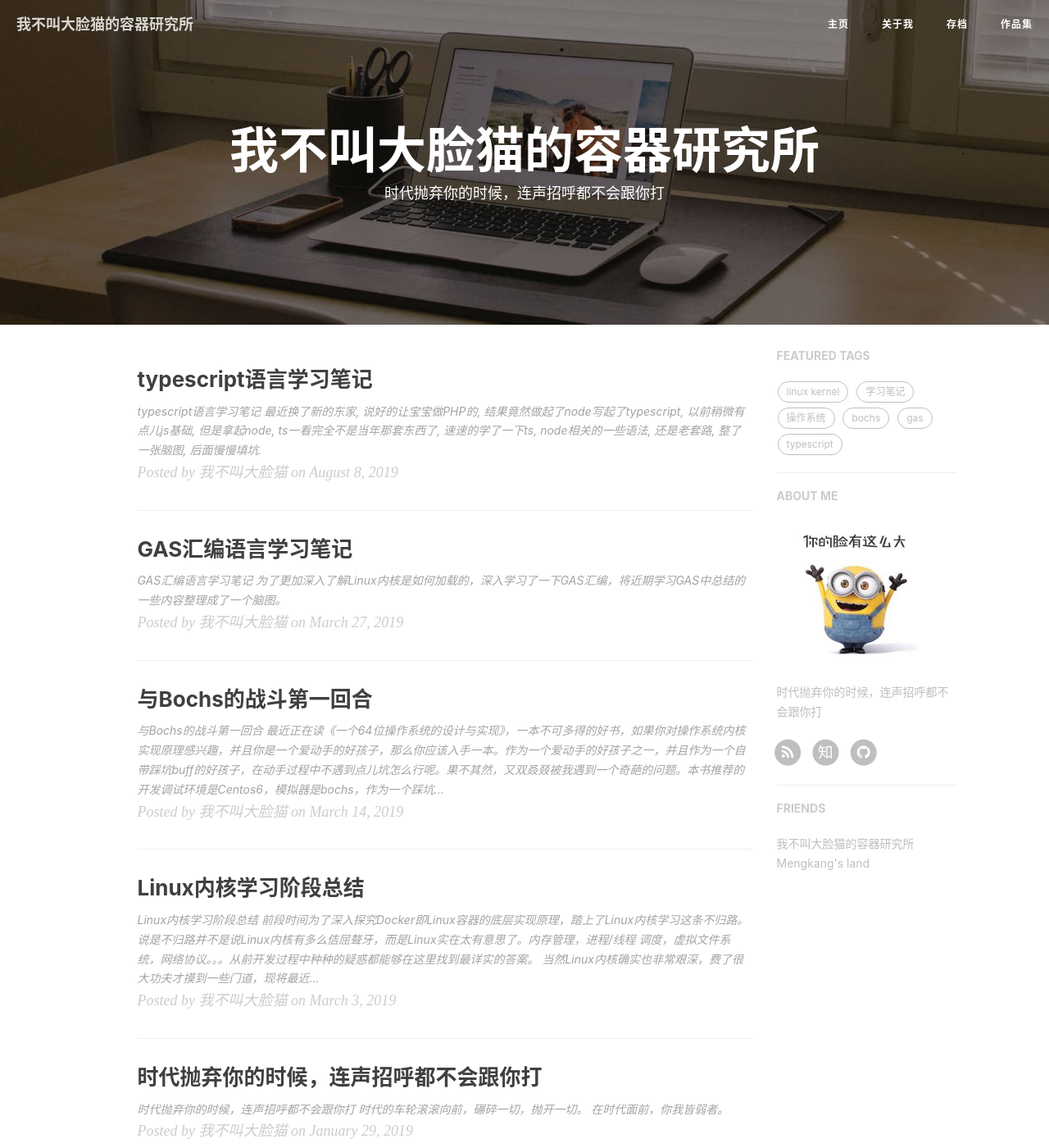
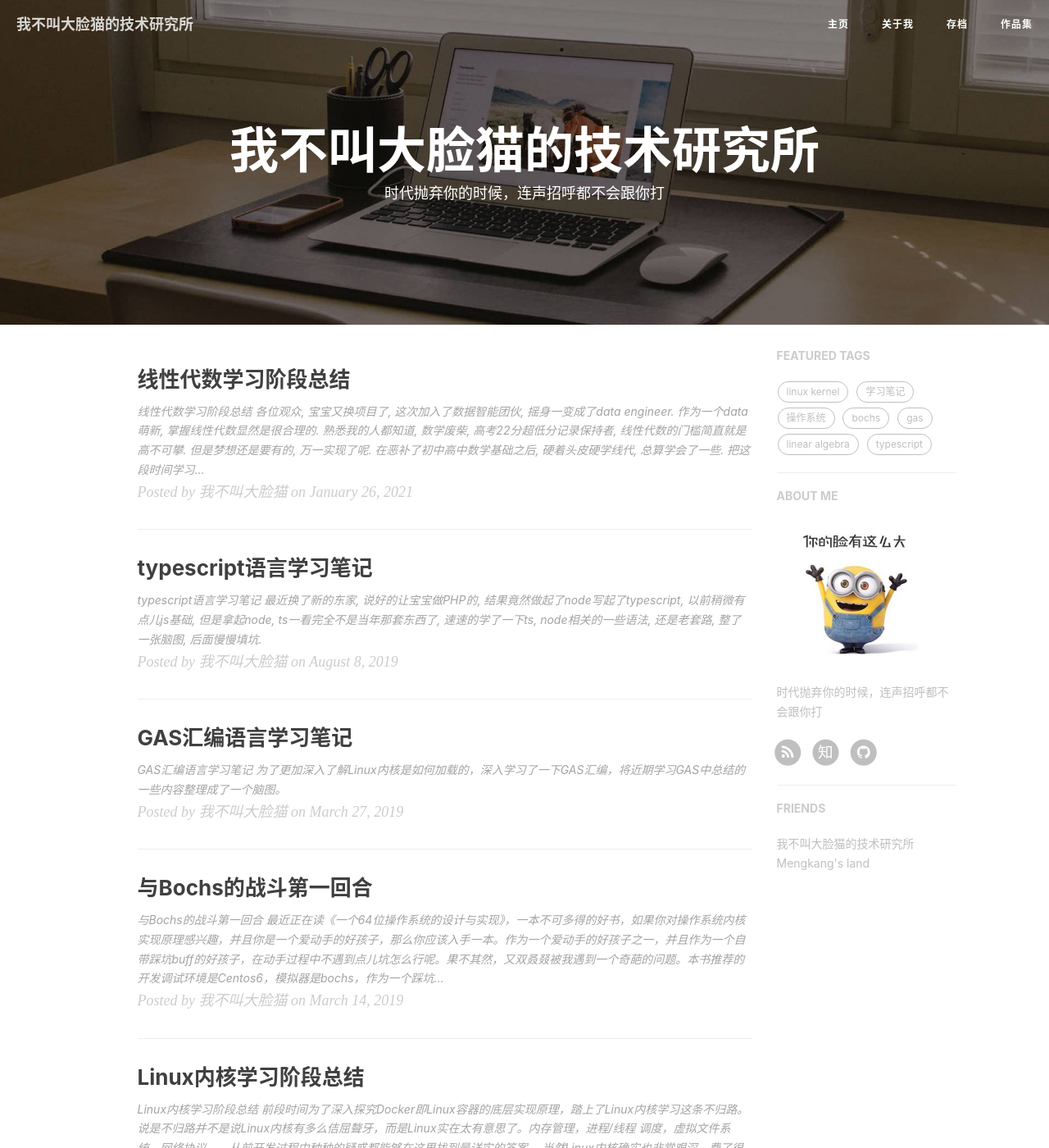
Before and after one commit to qxhy123/qxhy123.github.io, a Jekyll site: the page built from index.html, in a window 1280 px wide and 1400 px high. Shown: the whole window at 82% size. Built offline with Jekyll 4.4.1, drawn with Linux system fonts in a browser that asks for light colours; nearby versions of some CDN libraries; the list of posts is cut into pages by our own code; comment, search, counter and statistics services are not loaded; some of the changed text lies outside the part shown.

Commit message:
linear algebra note

```diff
--- a/_config.yml
+++ b/_config.yml
@@ -1,10 +1,10 @@
 # Site settings
-title: 我不叫大脸猫的容器研究所
-SEOTitle: 我不叫大脸猫的博客 | 我不叫大脸猫的容器研究所
+title: 我不叫大脸猫的技术研究所
+SEOTitle: 我不叫大脸猫的博客 | 我不叫大脸猫的技术研究所
 header-img: img/home-bg-o.jpg
 email: qxhy123@gmail.com
-description: "深入剖析Linux容器 | 我不叫大脸猫，Web & Container Lover，Software Engineer | 这里是 @我不叫大脸猫 qxhy123 的个人博客，与你一起发现更大的世界。"
-keyword: "我不叫大脸猫, qxhy123, 博客, 个人网站, 互联网, Web, PHP, 容器, Docker, Golang, Kubernetes, k8s, Service Mesh"
+description: "机器学习, 深度学习, 数据库内核, 分布式数据库, 深入剖析Linux容器 | 我不叫大脸猫，Web & Container Lover，Software Engineer | 这里是 @我不叫大脸猫 qxhy123 的个人博客，与你一起发现更大的世界。"
+keyword: "我不叫大脸猫, qxhy123, 博客, 个人网站, 互联网, 机器学习, 深度学习, 数据库内核, 分布式数据库, Web, Java, PHP, 容器, Docker, Golang, Kubernetes, k8s, Service Mesh"
 url: "https://qxhy123.github.io"              # your host, for absolute URL
 baseurl: ""                             # for example, '/blog' if your blog hosted on 'host/blog'
 
@@ -76,7 +76,7 @@ page-mathjax: false
 # Friends
 friends: [
     {
-         title: "我不叫大脸猫的容器研究所",
+         title: "我不叫大脸猫的技术研究所",
          href: "http://qxhy123.github.io/"
     },
     {
--- /dev/null
+++ b/_posts/2021-01-26-linear-algebra-note.md
@@ -0,0 +1,16 @@
+---
+layout: post
+title: 线性代数学习阶段总结
+author: "我不叫大脸猫"
+header-style: text
+tags:
+    - linear algebra
+    - 学习笔记
+---
+
+
+##  线性代数学习阶段总结
+
+各位观众, 宝宝又换项目了, 这次加入了数据智能团伙, 摇身一变成了data engineer. 作为一个data萌新, 掌握线性代数显然是很合理的. 熟悉我的人都知道, 数学废柴, 高考22分超低分记录保持者, 线性代数的门槛简直就是高不可攀. 但是梦想还是要有的, 万一实现了呢. 在恶补了初中高中数学基础之后, 硬着头皮硬学线代, 总算学会了一些. 把这段时间学习的知识点汇总一下, 以供后面复习参考之用.
+
+![](/img/202101/linear-algebra.png)
```
Also changed, not shown: 2 other files.
